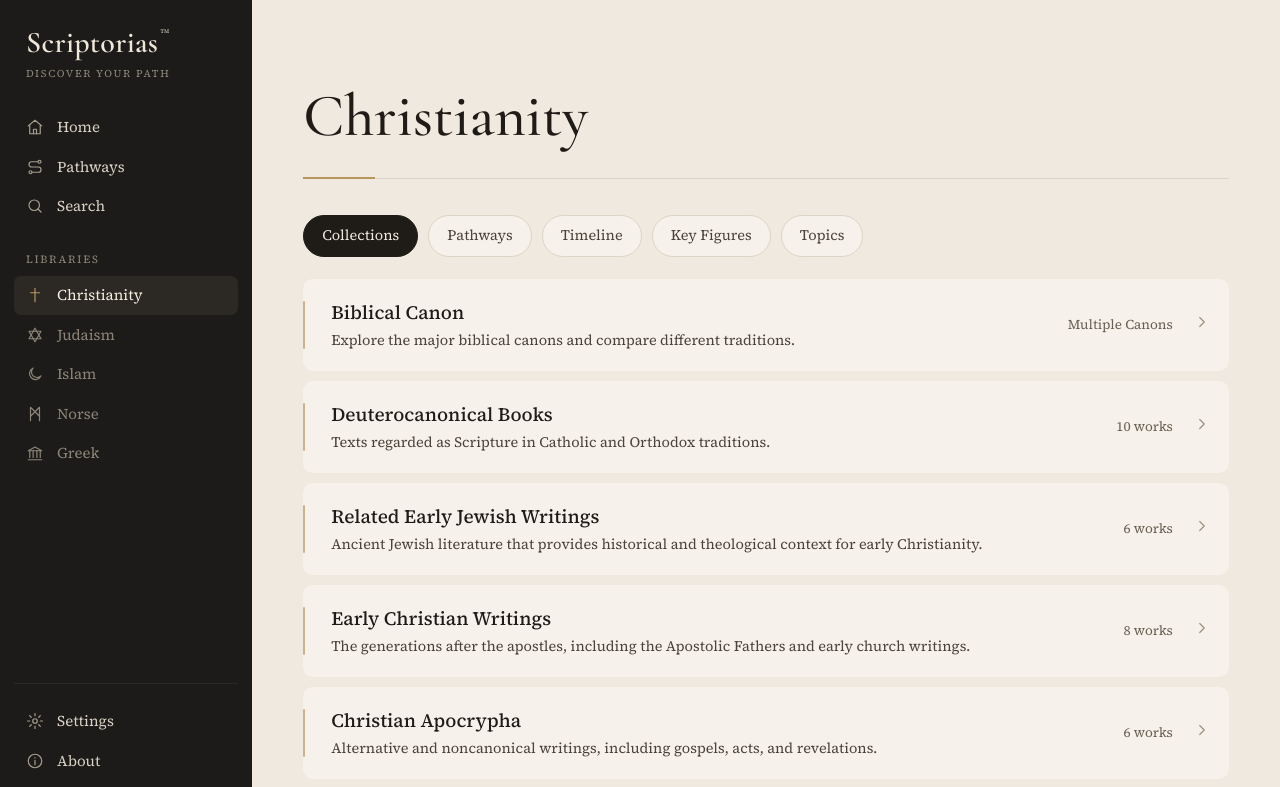
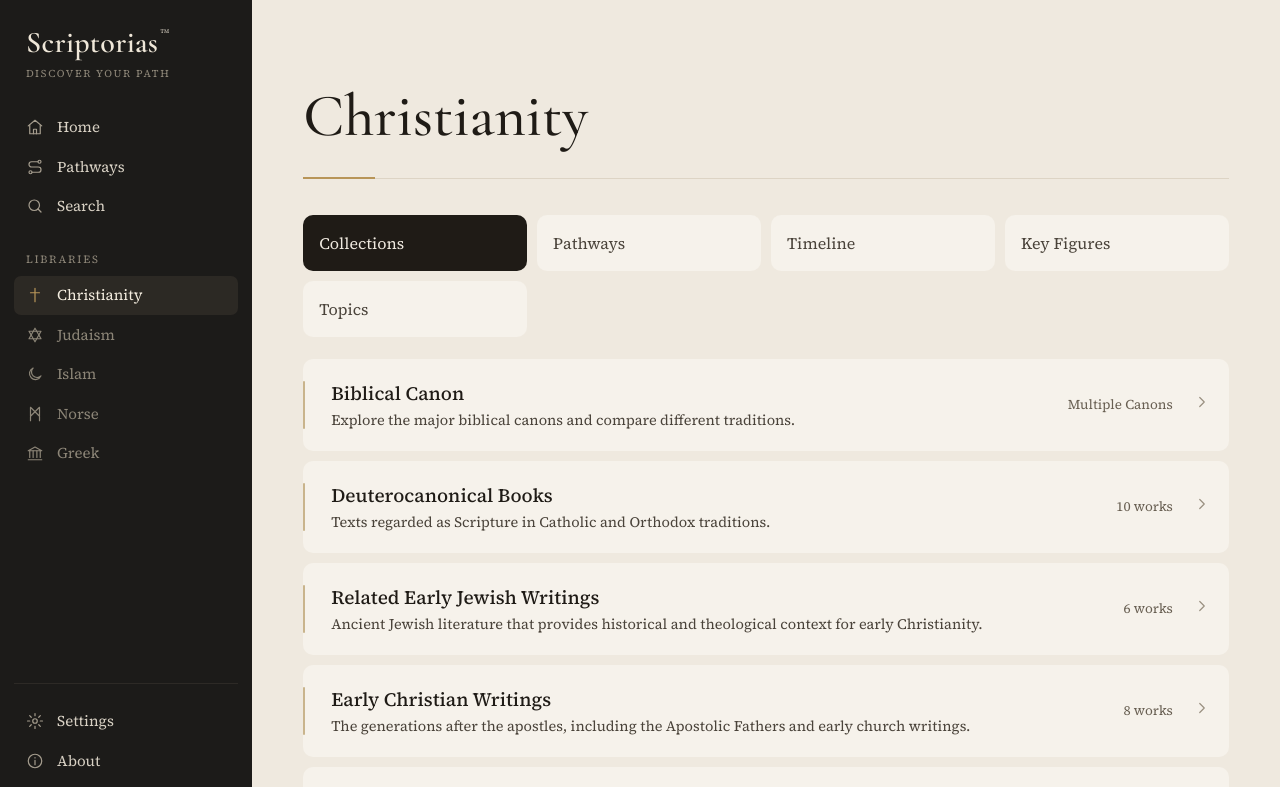
Before and after one commit to scriptorias/scriptorias, a React (Vite) app: page /library/christianity/collections in a window 1280 px wide. Shown: the top 787 px of the page. Built offline with nearby package versions, Linux system fonts and the light colour scheme.

Commit message:
Library section buttons: same shape and grid as the Home library buttons

```diff
--- a/src/styles/app.css
+++ b/src/styles/app.css
@@ -93,15 +93,12 @@ h1 { margin: 0; font: 500 46px/1.08 var(--serif); letter-spacing: -.01em; }
 .seg a:hover { color: var(--ink); }
 .seg a.on { background: var(--card-hover); color: var(--ink); box-shadow: 0 1px 2px rgba(60, 45, 20, .1); }
 
-/* Library section buttons: separate buttons, not a bar */
-.tab-buttons { display: flex; flex-wrap: wrap; gap: 10px; margin: 26px 0 22px; }
-.tab-buttons a {
-  padding: 9px 18px; border: 1px solid var(--line); border-radius: 999px; background: var(--card, transparent);
-  font-size: 14.5px; color: var(--ink-2); white-space: nowrap; transition: background .15s, color .15s, border-color .15s;
-}
-.tab-buttons a:hover { color: var(--ink); border-color: #b89558; }
-.tab-buttons a.on { background: var(--ink); border-color: var(--ink); color: var(--paper, #f4efe6); }
-@media (max-width: 820px) { .tab-buttons { gap: 8px; margin: 20px 0 16px; } .tab-buttons a { padding: 8px 14px; font-size: 14px; } }
+/* Library section buttons: same shape as the Home library buttons (.lib) */
+.tab-buttons { display: grid; grid-template-columns: repeat(auto-fill, minmax(190px, 1fr)); gap: 10px; margin: 26px 0 22px; }
+.tab-buttons a { display: flex; align-items: center; padding: 16px; border-radius: var(--radius); background: var(--card); font-size: 16px; color: var(--ink-2); }
+.tab-buttons a:hover { background: var(--card-hover); color: var(--ink); }
+.tab-buttons a.on { background: var(--ink); color: var(--paper); }
+@media (max-width: 820px) { .tab-buttons { grid-template-columns: repeat(auto-fill, minmax(150px, 1fr)); margin: 20px 0 16px; } }
 
 /* Underline tabs (reader) */
 
```
